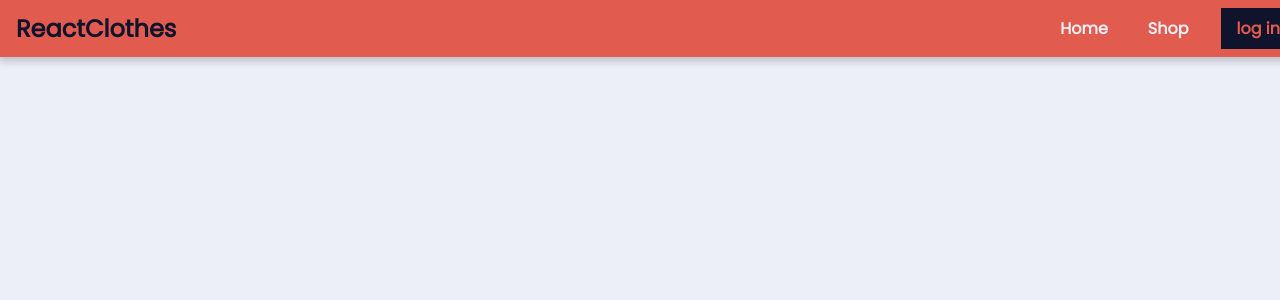
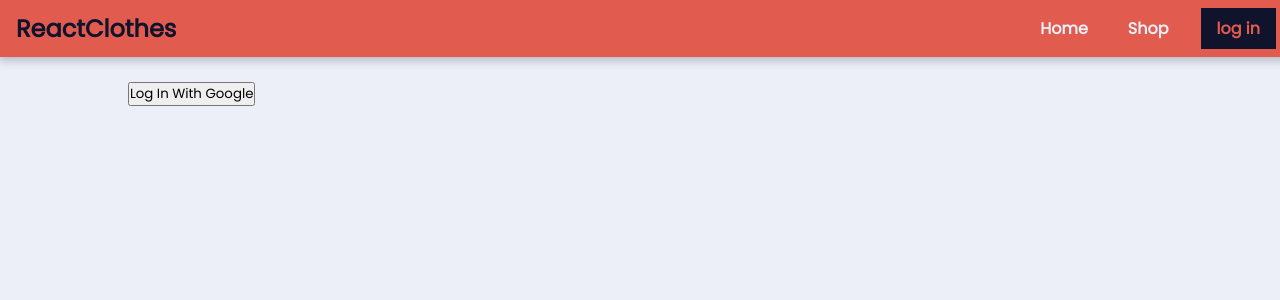
Before and after one commit to GiorgiVartanov/ReactShoes, a React (Create React App) app: page /login in a window 1280 px wide. Shown: the top 300 px of the page. Built offline with nearby package versions, Linux system fonts and the light colour scheme; no server answers.

Commit message:
fixed small issue with header

```diff
--- a/src/components/main/header.component/header.scss
+++ b/src/components/main/header.component/header.scss
@@ -20,6 +20,7 @@ header {
         }
     }
     nav {
+        margin-right: 20px;
         ul {
             display: flex;
             height: 100%;
@@ -39,8 +40,8 @@ header {
     }
 }
 
-button.link-button {
-    margin-right: 20px;
+.link-button {
+    // margin-right: 20px;
 }
 
 .header-scrolled {
--- a/src/index.scss
+++ b/src/index.scss
@@ -34,7 +34,7 @@ a {
 
 main {
     width: 80%;
-    margin: auto;
+    margin: 5rem auto;
 }
 
 .link-button {
--- a/src/pages/login.page/Login.page.jsx
+++ b/src/pages/login.page/Login.page.jsx
@@ -18,16 +18,16 @@ const LogIn = () => {
         if (loading) {
             return;
         }
-        if (user) navigate("/userpage");
+        if (user) navigate("/");
     }, [user, loading]);
 
     if (loading) return <p>Loading...</p>;
     if (error) return <p>Something Went Wrong</p>;
 
     return (
-        <div className="sign-in-page">
+        <main className="sign-in-page">
             <Button onClick={signInWithGoogle} text={"Log In With Google"} />
-        </div>
+        </main>
     );
 };
 
```
